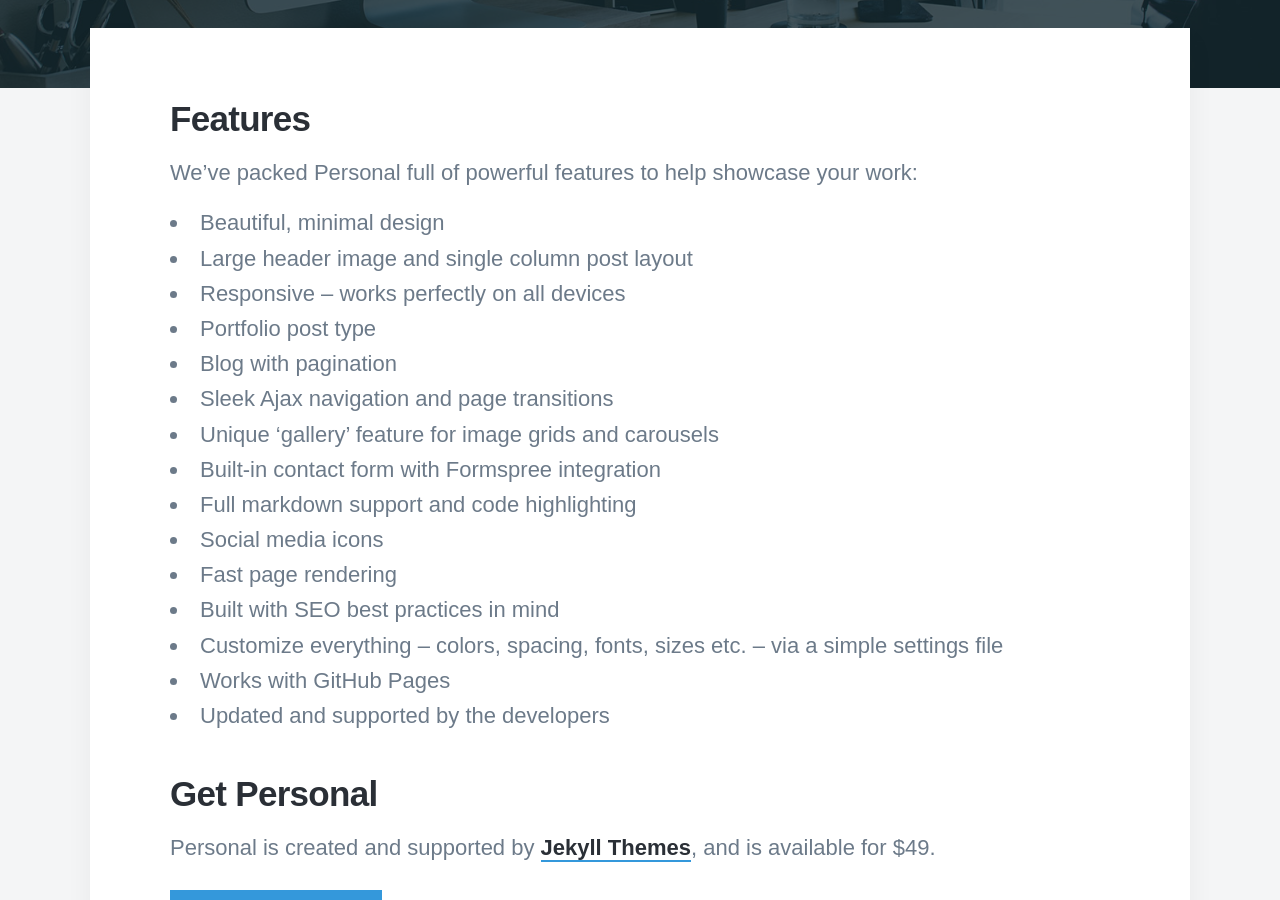
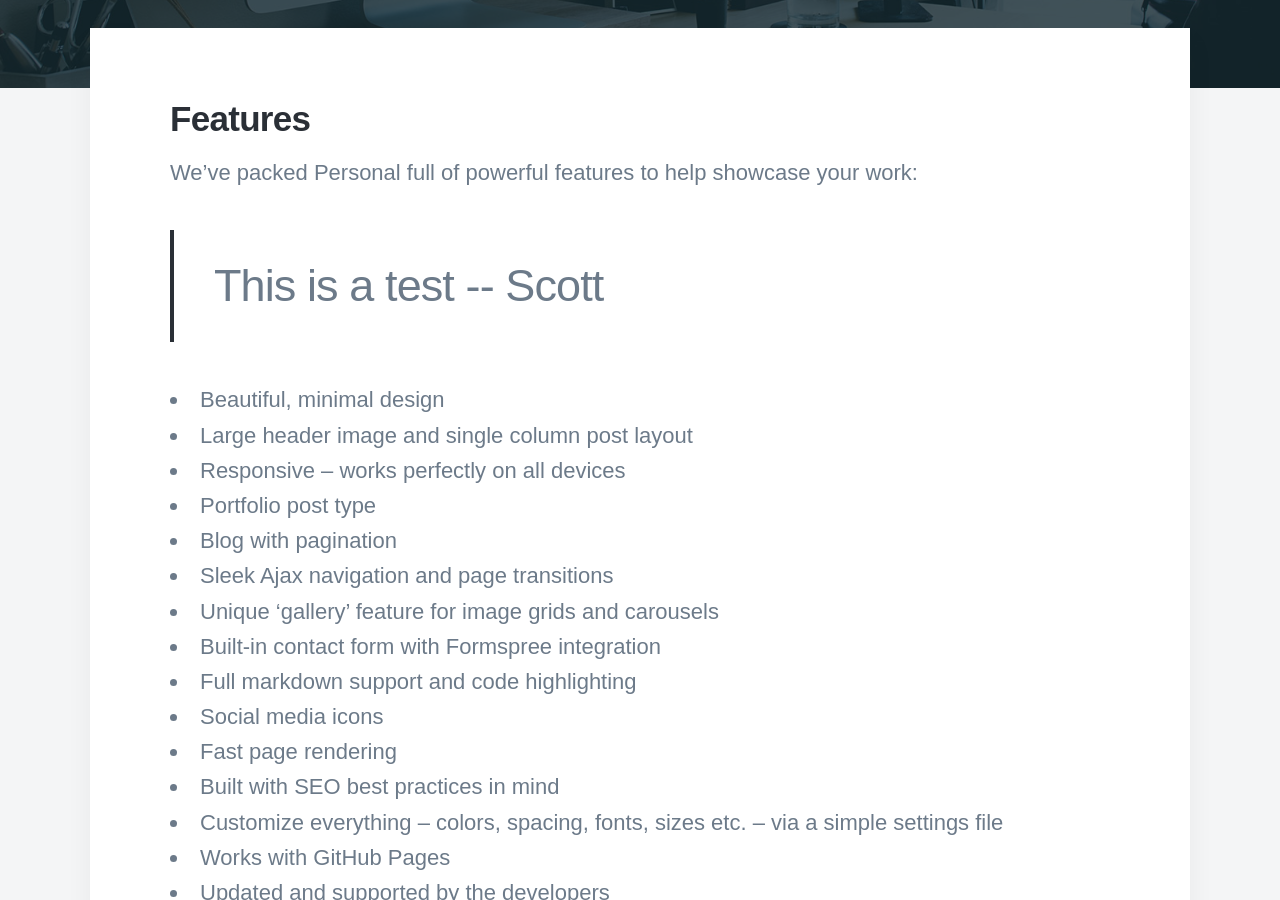
Before and after one commit to ScottON/ScottON, a Jekyll site: the page built from _pages/about.md, in a window 1280 px wide and 900 px high, scrolled down 504 px. Built offline with Jekyll 4.4.1, drawn with Linux system fonts in a browser that asks for light colours; nearby versions of some CDN libraries; some web fonts are replaced.

Commit message:
Update about.md

```diff
--- a/_pages/about.md
+++ b/_pages/about.md
@@ -8,7 +8,7 @@ featured_image: /images/demo/about.jpg
 ## Features
 
 We've packed Personal full of powerful features to help showcase your work:
-
+<blockquote>This is a test -- Scott</blockquote>
 * Beautiful, minimal design
 * Large header image and single column post layout
 * Responsive – works perfectly on all devices
```
